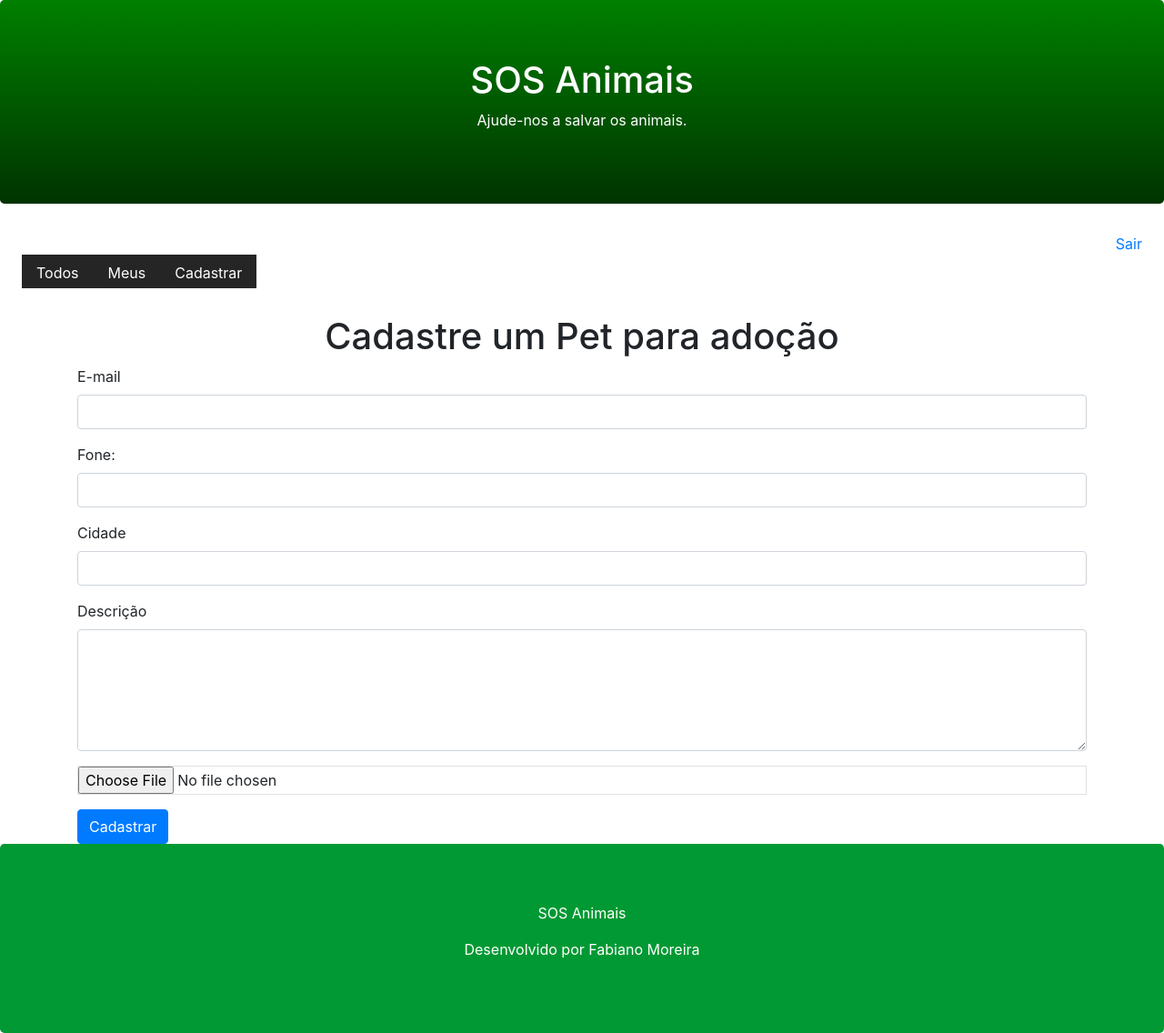
After one commit to fabiano-moreira/sos_animais, a Django app: page /pet/register/ in a window 1280 px wide. The commit adds this page. Shown: the whole page at 91% size. Run offline with Django 3.2, Linux system fonts and the light colour scheme; the visitor is signed in with stand-in values (Sample User, id 1); some libraries are stand-ins or nearby versions.

Commit message:
Criadas telas de inclusao e alteraçao de animais

```diff
--- a/core/views.py
+++ b/core/views.py
@@ -4,11 +4,37 @@ from django.contrib.auth import authenticate, login, logout
 from django.contrib import messages
 from django.contrib.auth.decorators import login_required
 
+# Create your views here.
 
 from .models import Pet
 
 
-# Create your views here.
+@login_required(login_url='/login/')
+def register_pet(request):
+    return render(request, 'register-pet.html')
+
+
+@login_required(login_url='/login/')
+def set_pet(request):
+    city = request.POST.get('city')
+    email = request.POST.get('email')
+    phone = request.POST.get('phone')
+    description = request.POST.get('description')
+    photo = request.FILES.get('file')
+    user = request.user
+    pet = Pet.objects.create(email=email, phone=phone, description=description,
+                             photo=photo, city=city, user=user)
+    url = '/pet/detail/{}/'.format(pet.id)
+    return redirect(url)
+
+
+@login_required(login_url='/login/')
+def delete_pet(request, id):
+    pet = Pet.objects.get(id=id)
+    if pet.user == request.user:
+        pet.delete()
+    return redirect('/')
+
 
 @login_required(login_url='/login/')
 def list_all_pets(request):
@@ -20,10 +46,12 @@ def list_user_pets(request):
     pet = Pet.objects.filter(active=True, user=request.user)
     return render(request, 'list.html', {'pet': pet})
 
+
 def pet_detail(request, id):
     pet = Pet.objects.get(active=True, id=id)
     print(pet.id)
-    return render(request, 'pet.html', {'pet':pet})
+    return render(request, 'pet.html', {'pet': pet})
+
 
 def logout_user(request):
     print(request.user)
--- a/projeto_animais/urls.py
+++ b/projeto_animais/urls.py
@@ -29,6 +29,9 @@ urlpatterns = [
     path('login/', views.login_user),
     path('login/submit', views.submit_login),
     path('logout/', views.logout_user),
+    path('pet/register/', views.register_pet),
+    path('pet/register/submit', views.set_pet),
+    path('pet/delete/<id>/', views.delete_pet),
     path('', RedirectView.as_view(url='pet/all/')),
 ]
 
--- a/templates/model-header.html
+++ b/templates/model-header.html
@@ -7,20 +7,20 @@
 <script src="https://maxcdn.bootstrapcdn.com/bootstrap/4.3.1/js/bootstrap.min.js"></script>
 
 <style>
-
-    #menu a{
+    #menu a {
         color: #ffffff;
         background-color: #252525;
         padding-bottom: 5px;
         margin-bottom: 5px;
     }
 
-    #menu a:hover{
+    #menu a:hover {
         color: white;
         background-color: #252525;
         border-bottom: #00ff00 solid 1px;
     }
-    .jumbotron.header{
+
+    .jumbotron.header {
         background-color: green;
         color: white;
         background-image: linear-gradient(green, #003300);
@@ -40,10 +40,12 @@
     <ul class="nav ml-4 mb-4">
         <li class="nav-item">
             <a class="nav-link" href="/pet/all/">Todos</a>
-        </li>        <li class="nav-item">
+        </li>
+        <li class="nav-item">
             <a class="nav-link" href="/pet/user/">Meus</a>
-        </li>        <li class="nav-item">
-            <a class="nav-link" href="#">Cadastrar</a>
+        </li>
+        <li class="nav-item">
+            <a class="nav-link" href="/pet/register/">Cadastrar</a>
         </li>
     </ul>
 </div>
--- /dev/null
+++ b/templates/register-pet.html
@@ -0,0 +1,36 @@
+{% extends 'model-page.html' %}
+
+
+{% block content %}
+
+<h1 class="text-center">Cadastre um Pet para adoção</h1>
+
+<form enctype="multipart/form-data" action="submit" method="POST">{% csrf_token %}
+    <div class="container">
+        <div class="form-group">
+            <label for="email">E-mail</label>
+            <input type="text" class="form-control" name="email">
+        </div>
+        <div class="form-group">
+            <label for="phone">Fone:</label>
+            <input type="text" class="form-control" name="phone">
+        </div>
+        <div class="form-group">
+            <label for="city">Cidade</label>
+            <input type="text" class="form-control" name="city">
+        </div>
+        <div class="form-group">
+            <label for="description">Descrição</label>
+            <textarea class="form-control" name="description" rows="5"></textarea>
+        </div>
+        <div class="form-group">
+            <input type="file" class="form-control-file border" name="file" accept="image/*">
+        </div>
+        <button type="submit" class="btn btn-primary">
+            Cadastrar
+        </button>
+</form>
+</div>
+
+
+{% endblock  %}
```
Also changed, not shown: templates/pet.html (+28 -4 lines), media/pet/cachorro5.jpg (added), media/pet/cachorro6.jpg (added), media/pet/cachorro7.jpg (added), media/pet/cachorro7_CSiZrFC.jpg (added), media/pet/cachorro7_evxvV6l.jpg (added), media/pet/cachorro7_kw52nJt.jpg (added), media/pet/cachorro8.jpg (added), media/pet/cachorro8_H6WlCn3.jpg (added).
